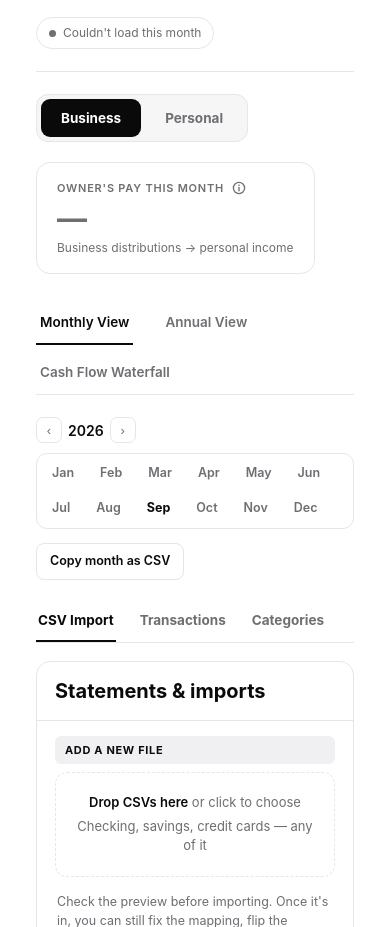
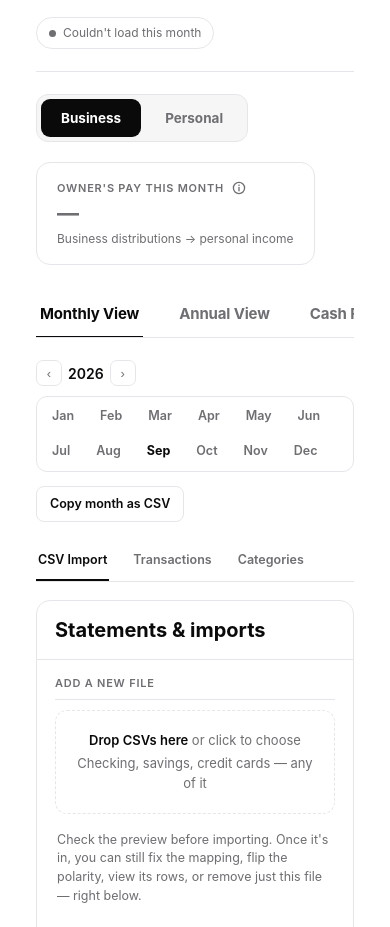
Before and after one commit to ginakno36/know-your-numbers, a website: page public/index.html in a window 390 px wide. Shown: the part 164-1091 px from the top of the page. Drawn offline with Linux system fonts and the light colour scheme; no server answers.

Commit message:
polish: restore navigation rank, and fix labels posing as buttons
A polish pass over the whole path — empty and populated, desktop and
mobile — rather than the one screen that happened to be open.

- Navigation rank was inverted. .section-tab (Monthly / Annual /
  Waterfall) was 13.5px/600 while .biz-inner-tab (CSV Import /
  Transactions / Categories) was 13.5px/700, so the sub-nav outweighed
  the nav above it and the page read as two competing rows. Primary is
  now 15px/650, sub 12.5px/600.
- .cat-section-label was a filled, rounded, full-width bar — "Add a new
  file" and "Imported files this month" read as disabled buttons sitting
  where an action belongs. They are group labels, so they are now tracked
  caps over a hairline.
- The primary nav wrapped on a phone, orphaning "Cash Flow Waterfall" on
  its own line. It scrolls in one 48px row instead.
- Owner's pay rendered its em-dash placeholder at headline scale, making
  the emptiest thing in the header the loudest. Smaller until a real
  figure lands.

Checked and found already correct, recorded so the next pass can skip
them: keyboard focus (:focus-visible, 2px #0a84ff, verified by real Tab
rather than JS .focus(), which does not trigger it), mobile at 375px
(zero horizontal overflow, no offending elements), and the seeded and
empty paths across monthly, annual and waterfall. Detector stays at 1
finding, the em-dash count in existing product copy.

Not touched, because polish is not concealed redesign: on a first run the
primary action sits below five rows of chrome, and the month picker and
"Copy month as CSV" are offered before any data exists. That is an
onboarding question, not a styling one.

Co-Authored-By: Claude Opus 5 <noreply@anthropic.com>

```diff
--- a/public/styles.css
+++ b/public/styles.css
@@ -157,15 +157,19 @@
 
   /* Real figure once a distributions total exists; muted while empty. */
   .owners-pay .amt.has-value{ color:var(--ink); }
+  .owners-pay .amt:not(.has-value){ font-size:22px; }
 
   /* ---------- sub-nav ---------- */
   .section-tabs{
-    display:flex; gap:6px; margin-bottom:22px; border-bottom:1px solid var(--rule); flex-wrap:wrap;
+    display:flex; gap:6px; margin-bottom:22px; border-bottom:1px solid var(--rule);
+    overflow-x:auto; scrollbar-width:none;
   }
+  .section-tabs::-webkit-scrollbar{ display:none; }
   .section-tab{
-    font:inherit; font-size:13.5px; font-weight:600; color:var(--muted); background:none; border:none;
-    padding:11px 4px; margin-right:22px; cursor:pointer; position:relative; top:1px;
-    border-bottom:2.5px solid transparent;
+    font:inherit; font-size:15px; font-weight:650; letter-spacing:-.01em;
+    color:var(--muted); background:none; border:none;
+    padding:11px 4px; margin-right:26px; cursor:pointer; position:relative; top:1px;
+    border-bottom:2.5px solid transparent; white-space:nowrap;
   }
   .section-tab:hover{ color:var(--ink); }
   .section-tab.active{ color:var(--ink); border-bottom-color:var(--solid); }
@@ -321,9 +325,9 @@
 
   .biz-inner-tabs{ display:flex; gap:22px; border-bottom:1px solid var(--rule); margin-bottom:18px; }
   .biz-inner-tab{
-    font:inherit; font-size:13.5px; font-weight:700; color:var(--muted);
+    font:inherit; font-size:12.5px; font-weight:600; color:var(--muted);
     background:none; border:none; border-bottom:2px solid transparent;
-    padding:10px 2px; cursor:pointer;
+    padding:9px 2px; cursor:pointer; white-space:nowrap;
   }
   .biz-inner-tab:hover{ color:var(--ink); }
   .biz-inner-tab.active{ color:var(--ink); border-bottom-color:var(--solid); }
@@ -412,8 +416,8 @@
   .income-row input[type="text"]{ flex:1; font-size:12.5px; padding:5px 8px; }
   .income-row input.kw{ color:var(--muted-surface); font-size:11.5px; }
   .cat-section-label{
-    font-size:11px; text-transform:uppercase; letter-spacing:.06em; color:var(--surface-ink); font-weight:700;
-    margin:16px 0 8px; padding:6px 10px; background:var(--accent); border-radius:6px;
+    font-size:11px; text-transform:uppercase; letter-spacing:.07em; color:var(--muted-surface); font-weight:600;
+    margin:24px 0 10px; padding:0 0 7px; background:none; border-bottom:1px solid var(--rule-surface);
   }
   .cat-section-label:first-child{ margin-top:0; }
   .keyword-field{ margin-top:4px; }
```
